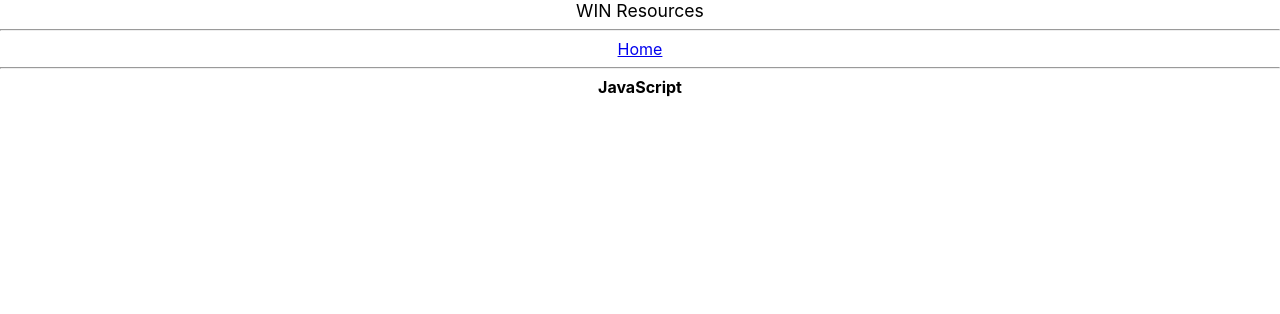
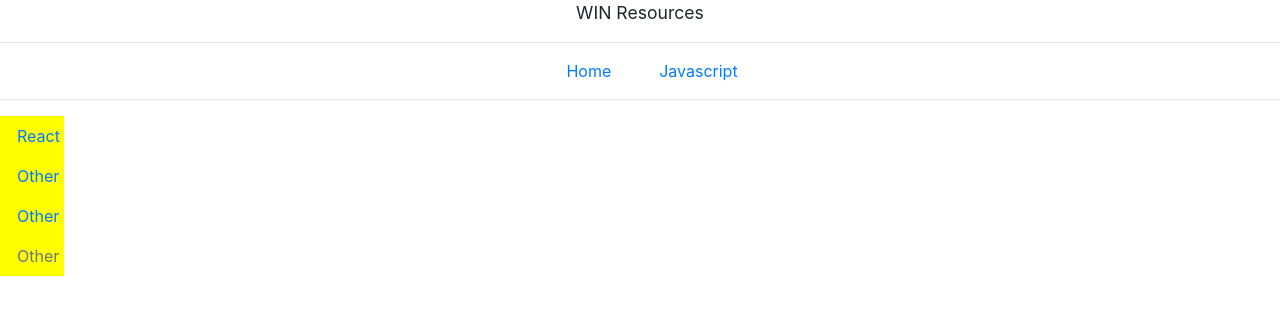
Before and after one commit to evansgithubaccount/WINFOProject, a React (Create React App) app in the folder winfrontend/: page /javascript in a window 1280 px wide. Shown: the top 314 px of the page. Built offline with nearby package versions, Linux system fonts and the light colour scheme.

Commit message:
added bootstrap and menu
yes

```diff
--- a/winfrontend/package.json
+++ b/winfrontend/package.json
@@ -4,6 +4,7 @@
   "private": true,
   "dependencies": {
     "axios": "^0.19.0",
+    "bootstrap": "^4.3.1",
     "react": "^16.9.0",
     "react-bootstrap": "^1.0.0-beta.11",
     "react-dom": "^16.9.0",
--- a/winfrontend/public/index.html
+++ b/winfrontend/public/index.html
@@ -10,6 +10,8 @@
       content="Web site created using create-react-app"
     />
     <link rel="apple-touch-icon" href="logo192.png" />
+    <link rel="stylesheet" href="https://maxcdn.bootstrapcdn.com/bootstrap/4.0.0/css/bootstrap.min.css" integrity="sha384-Gn5384xqQ1aoWXA+058RXPxPg6fy4IWvTNh0E263XmFcJlSAwiGgFAW/dAiS6JXm" crossorigin="anonymous">
+
     <!--
       manifest.json provides metadata used when your web app is installed on a
       user's mobile device or desktop. See https://developers.google.com/web/fundamentals/web-app-manifest/
@@ -39,5 +41,8 @@
       To begin the development, run `npm start` or `yarn start`.
       To create a production bundle, use `npm run build` or `yarn build`.
     -->
+    <script src="https://code.jquery.com/jquery-3.2.1.slim.min.js" integrity="sha384-KJ3o2DKtIkvYIK3UENzmM7KCkRr/rE9/Qpg6aAZGJwFDMVNA/GpGFF93hXpG5KkN" crossorigin="anonymous"></script>
+<script src="https://cdnjs.cloudflare.com/ajax/libs/popper.js/1.12.9/umd/popper.min.js" integrity="sha384-ApNbgh9B+Y1QKtv3Rn7W3mgPxhU9K/ScQsAP7hUibX39j7fakFPskvXusvfa0b4Q" crossorigin="anonymous"></script>
+<script src="https://maxcdn.bootstrapcdn.com/bootstrap/4.0.0/js/bootstrap.min.js" integrity="sha384-JZR6Spejh4U02d8jOt6vLEHfe/JQGiRRSQQxSfFWpi1MquVdAyjUar5+76PVCmYl" crossorigin="anonymous"></script>
   </body>
 </html>
--- a/winfrontend/src/App.js
+++ b/winfrontend/src/App.js
@@ -5,6 +5,9 @@ import Home from './components/Home';
 import Error from './components/Error';
 import UserList from './components/UserList';
 import JavaScriptPage from './components/JavaScriptPage';
+import ReactPage from './components/ReactPage';
+
+
 
 function App() {
   return (
@@ -14,6 +17,7 @@ function App() {
           <Route path='/allUsers' component={UserList}/>
           <Route exact path='/javascript' component={JavaScriptPage}/>
           <Route exact path='/' component={Home}/>
+          <Route exact path='/javascript/react' component={ReactPage}/>
           <Route component={Error}/>
         </Switch>
       </BrowserRouter>
--- a/winfrontend/src/components/JavaScriptPage.js
+++ b/winfrontend/src/components/JavaScriptPage.js
@@ -1,5 +1,9 @@
 import React from 'react';
 import Navigation from './Navigation';
+import {Link} from 'react-router-dom';
+
+
+
 
 class JavaScriptPage extends React.Component{
     constructor(props){
@@ -10,8 +14,26 @@ class JavaScriptPage extends React.Component{
         return(
             <div id='javaPage'>
                 <Navigation/>
-                <b>JavaScript</b>
-            </div>
+        <div class="row">
+        <div class="col-sm-2">
+        <ul class="nav flex-column">
+  <li class="nav-item">
+    <Link class="nav-link active" to={{pathname:'/javascript/react'}}>React</Link>
+  </li>
+  <li class="nav-item">
+    <a class="nav-link" href="#">Other</a>
+  </li>
+  <li class="nav-item">
+    <a class="nav-link" href="#">Other</a>
+  </li>
+  <li class="nav-item">
+    <a class="nav-link disabled" href="#">Other</a>
+  </li>
+</ul>
+</div>
+</div>
+</div>
+
         )
     }
 }
--- a/winfrontend/src/components/Navigation.js
+++ b/winfrontend/src/components/Navigation.js
@@ -14,10 +14,13 @@ class Navigation extends React.Component{
                 <div id='navLogo'>WIN Resources</div>
                 <hr></hr>
                 <NavLink className='nav-item' to={{pathname:'/'}}>Home</NavLink>
+                <NavLink className='nav-item' to={{pathname:'javascript'}}>Javascript</NavLink>
                 <hr></hr>
             </div>
         )
     }
 }
 
+
+
 export default Navigation;
--- /dev/null
+++ b/winfrontend/src/components/ReactPage.js
@@ -0,0 +1,19 @@
+import React from 'react';
+import Navigation from './Navigation';
+
+class ReactPage extends React.Component{
+    constructor(){
+        super();
+    }
+
+    render(){
+        return(
+            <div className='reactPage'>
+                <Navigation/>
+                <p>React Page Test</p>
+            </div>
+        )
+    }
+}
+
+export default ReactPage;
--- a/winfrontend/src/css/Navigation.css
+++ b/winfrontend/src/css/Navigation.css
@@ -5,3 +5,15 @@ div{
 #navLogo{
     font-size:110%;
 }
+
+.nav-item {
+    margin-right:1.5%;
+    margin-left:1.5%;
+    display:inline-block;
+    width:5vw;
+}
+
+.flex-column {
+    background-color: yellow;
+    position: fixed;
+}
```
Also changed, not shown: 1 other file (tests, documents, lock files or other folders).
